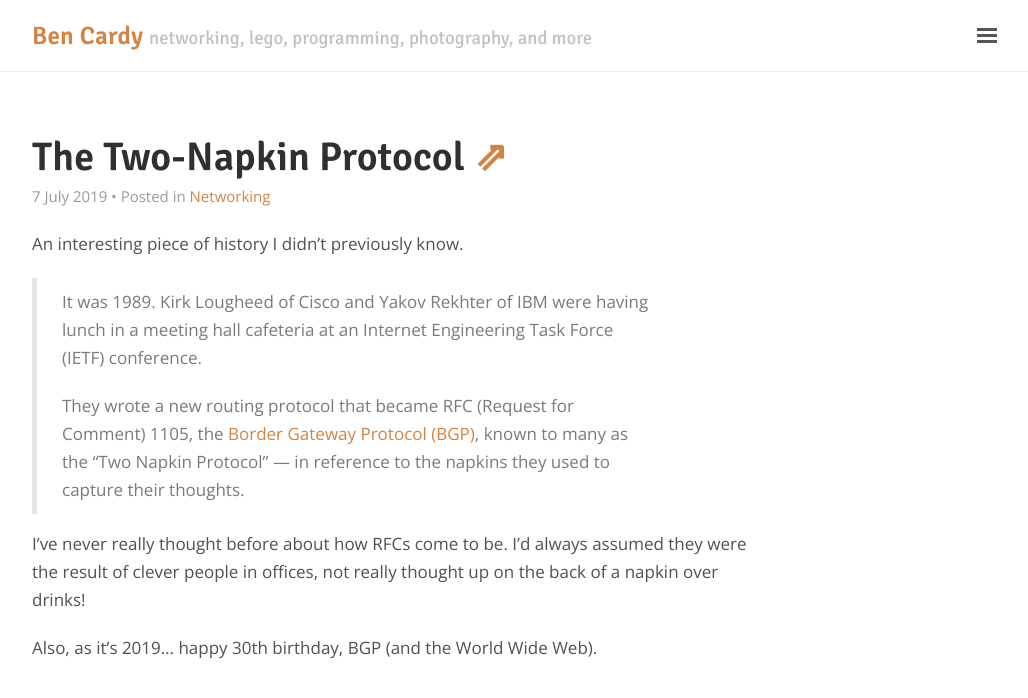
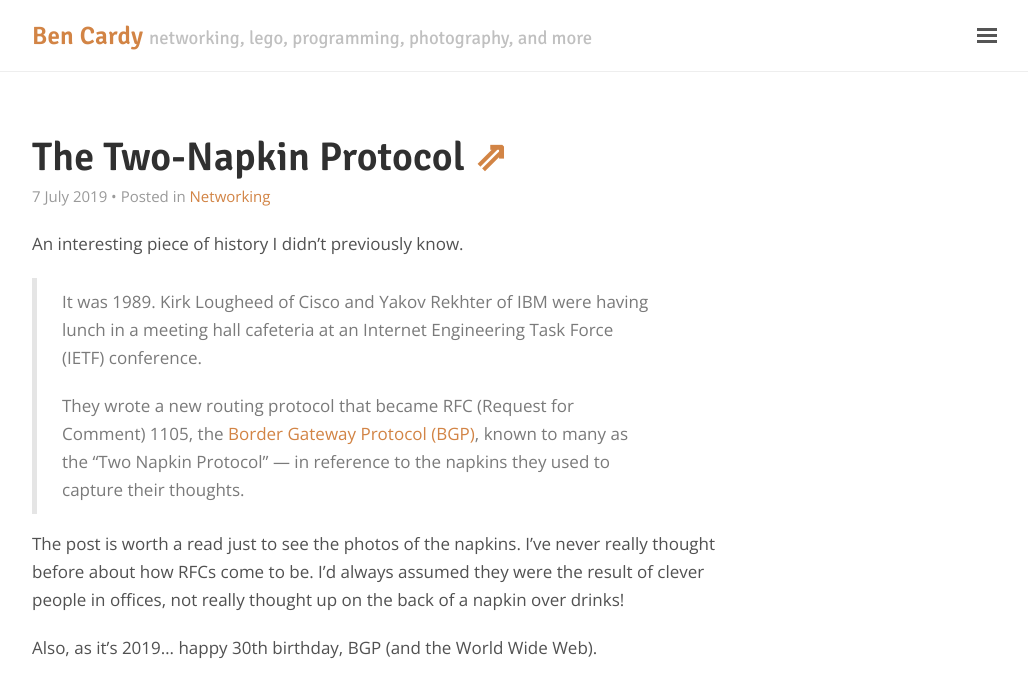
Before and after one commit to benbacardi/benbacardi.github.io, a Jekyll site: the page built from _posts/2019-07-07-the-two-napkin-protocol.md, in a window 1280 px wide. Shown: the top 698 px of the page, without its empty margins (248-1276 px from the left). Built offline with Jekyll 4.4.1, drawn with Linux system fonts in a browser that asks for light colours.

Commit message:
Update 2019-07-07-the-two-napkin-protocol.md

```diff
--- a/_posts/2019-07-07-the-two-napkin-protocol.md
+++ b/_posts/2019-07-07-the-two-napkin-protocol.md
@@ -11,6 +11,6 @@ An interesting piece of history I didn't previously know.
 >
 > They wrote a new routing protocol that became RFC (Request for Comment) 1105, the [Border Gateway Protocol (BGP)](//tools.ietf.org/html/rfc1105), known to many as the “Two Napkin Protocol” — in reference to the napkins they used to capture their thoughts.
 
-I've never really thought before about how RFCs come to be. I'd always assumed they were the result of clever people in offices, not really thought up on the back of a napkin over drinks!
+The post is worth a read just to see the photos of the napkins. I've never really thought before about how RFCs come to be. I'd always assumed they were the result of clever people in offices, not really thought up on the back of a napkin over drinks!
 
 Also, as it's 2019... happy 30th birthday, BGP (and the World Wide Web).
```
